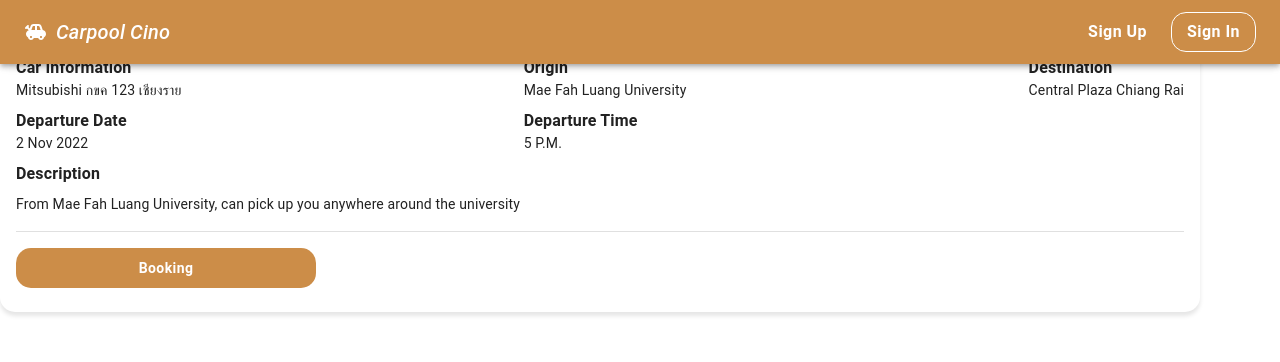
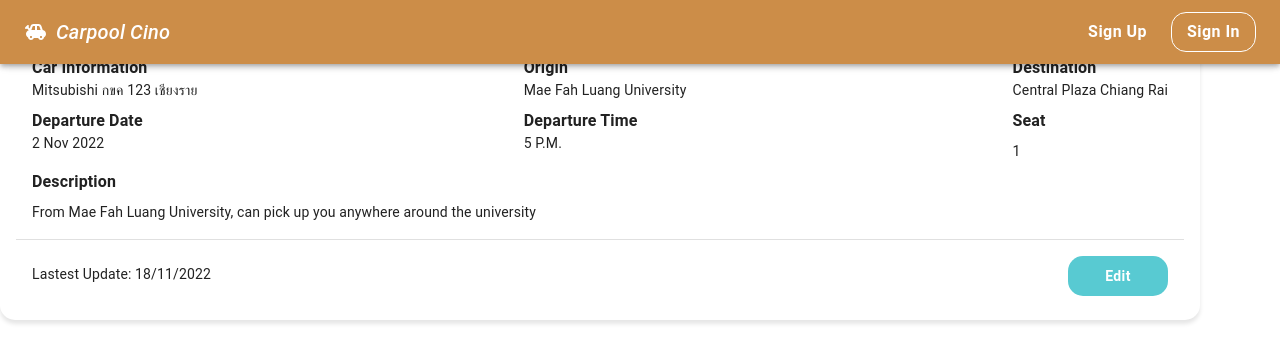
Before and after one commit to boraprae/carpool-cino, a Next.js app: page /components/createCarpoolCard in a window 1280 px wide. Shown: the top 362 px of the page. Built offline with nearby package versions, Linux system fonts and the light colour scheme.

Commit message:
carpool offer page with card(not dynamic card)

```diff
--- a/pages/carpoolOffer.js
+++ b/pages/carpoolOffer.js
@@ -24,6 +24,7 @@ export default function carPoolOffer() {
         Create Offer
       </Button>
       <CreateCarpoolCard/>
+      <CreateCarpoolCard/>
     </main>
   );
 }
--- a/pages/components/createCarpoolCard.js
+++ b/pages/components/createCarpoolCard.js
@@ -16,12 +16,12 @@ const BookingButton = styled(Button)(({ theme }) => ({
   fontWeight: "bold",
   textTransform: "capitalize",
   height: "40px",
-  width: "300px",
+  width: "100px",
   borderRadius: "15px",
   padding: 16,
-  backgroundColor: "#CC8D48",
+  backgroundColor: "#58CAD2",
   "&:hover": {
-    backgroundColor: "#A9773F",
+    backgroundColor: "#47AAB1",
   },
 }));
 
@@ -42,6 +42,7 @@ export default function CreateCarpoolCard() {
             direction="row"
             justifyContent="space-between"
             alignItems="flex-start"
+            mx={2}
           >
             <Stack
               direction="column"
@@ -88,15 +89,19 @@ export default function CreateCarpoolCard() {
               <Typography sx={{ fontSize: "14px" }}>
                 Central Plaza Chiang Rai
               </Typography>
+              <Typography sx={{ fontSize: "16px", mt: 1, fontWeight: "bold" }}>
+                Seat
+              </Typography>
+              <Typography sx={{ fontSize: "14px", mt: 1 }}>1</Typography>
             </Stack>
           </Stack>
 
           <Stack
-            direction="row"
+            direction="column"
             justifyContent="flex-start"
-            alignItems="center"
+            alignItems="flex-start"
+            mx={2}
           >
-          </Stack>
             <Typography sx={{ fontSize: "16px", mt: 1, fontWeight: "bold" }}>
               Description
             </Typography>
@@ -104,8 +109,20 @@ export default function CreateCarpoolCard() {
               From Mae Fah Luang University, can pick up you anywhere around the
               university
             </Typography>
+          </Stack>
+
           <Divider sx={{ mb: 2, mt: 2 }} />
-          <BookingButton>Booking</BookingButton>
+          <Stack
+            direction="row"
+            justifyContent="space-between"
+            alignItems="flex-start"
+            mx={2}
+          >
+            <Typography sx={{ fontSize: "14px", mt: 1 }}>
+              Lastest Update: 18/11/2022
+            </Typography>
+            <BookingButton>Edit</BookingButton>
+          </Stack>
         </CardContent>
       </Card>
     </>
```
Lines whose indentation alone changed are shown as unchanged.
